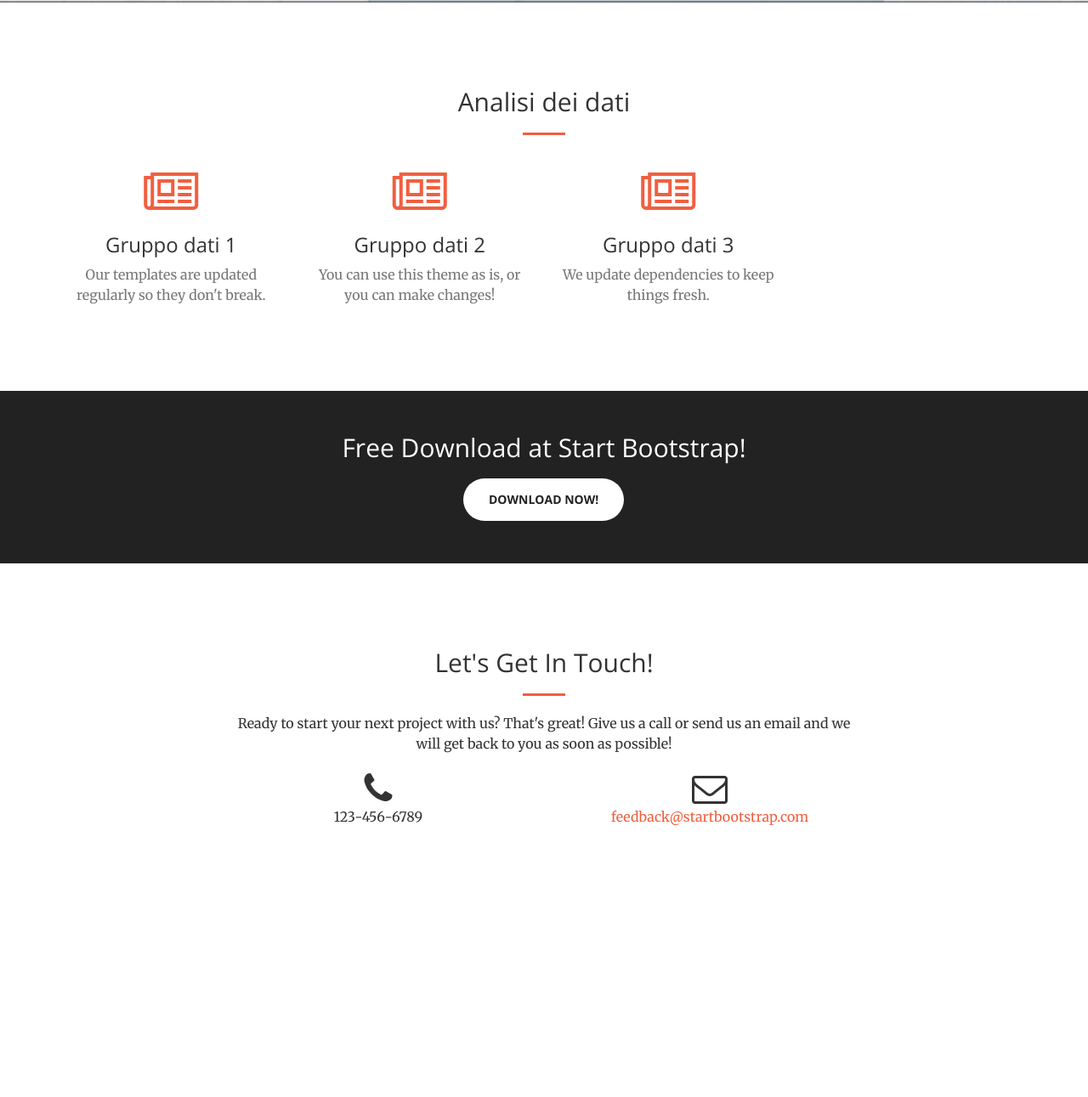
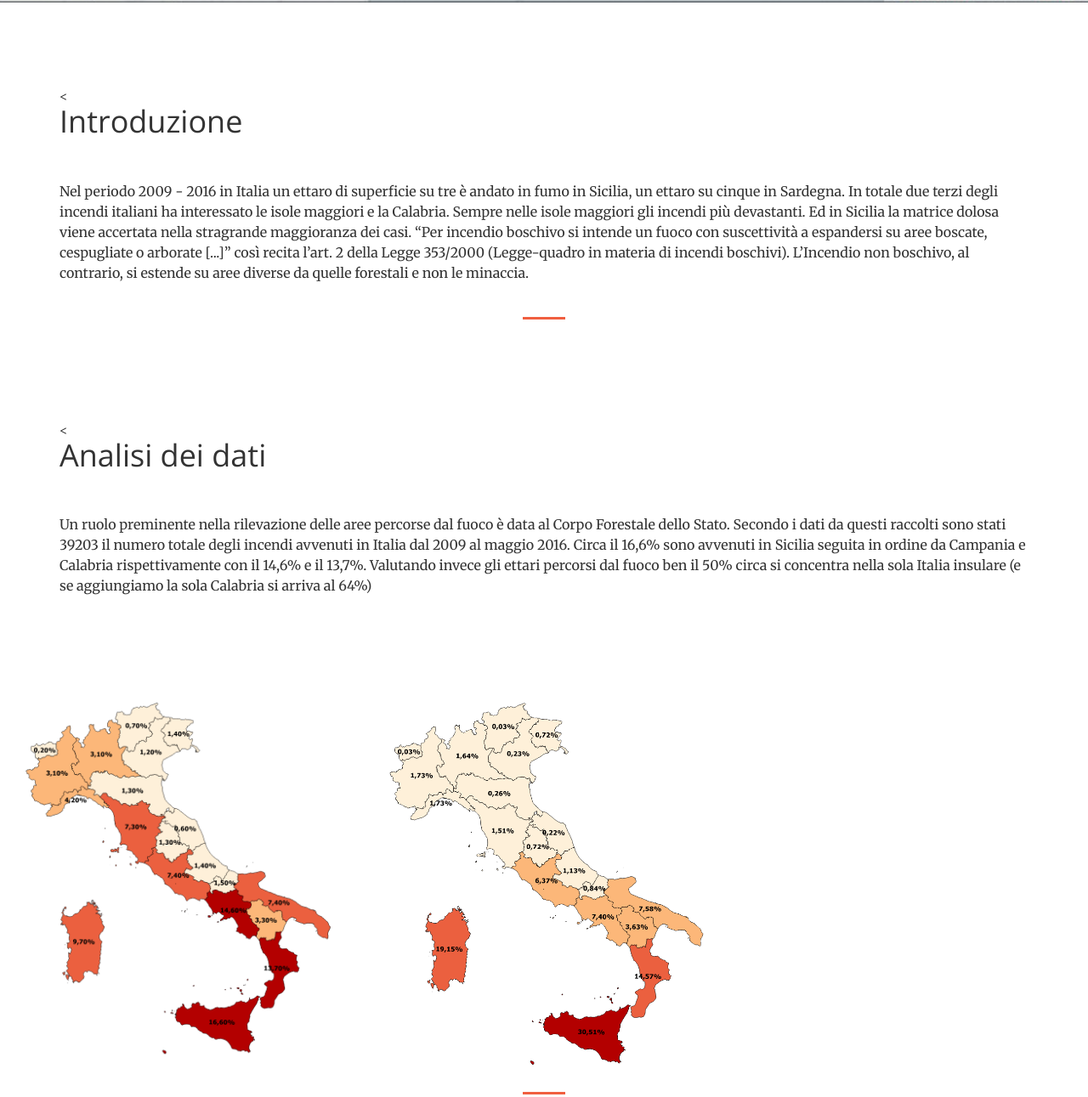
Before and after one commit to giuragu/fire, a website: page index.html in a window 1280 px wide. Shown: the part 797-2088 px from the top of the page at 85% size. Before the commit the page ends 1890 px from the top, so only its background shows below. Drawn offline with nearby package versions, Linux system fonts and the light colour scheme.

Commit message:
update index.html

```diff
--- a/index.html
+++ b/index.html
@@ -50,14 +50,12 @@
             <div class="collapse navbar-collapse" id="bs-example-navbar-collapse-1">
                 <ul class="nav navbar-nav navbar-right">
                     <li>
-                        <a class="page-scroll" href="#services">Analisi dei dati</a>
+                        <a class="page-scroll" href="#introduzione">Introduzione</a>
                     </li>
                     <li>
-                        <a class="page-scroll" href="#portfolio">Portfolio</a>
+                        <a class="page-scroll" href="#analisidati">Analisi dei dati</a>
                     </li>
-                    <li>
-                        <a class="page-scroll" href="#contact">Contact</a>
-                    </li>
+
                 </ul>
             </div>
             <!-- /.navbar-collapse -->
@@ -74,72 +72,72 @@
     </header>
 
 
-
-
-    <section id="services">
+    <section id="introduzione">
         <div class="container">
             <div class="row">
-                <div class="col-lg-12 text-center">
-                    <h2 class="section-heading">Analisi dei dati</h2>
-                    <hr class="primary">
+                <div class="col-lg-12 text-left">
+                    <<h1 class="section-heading">Introduzione</h2>
+                    <br>
+                    <br>
+                    <p> Nel periodo 2009 - 2016 in Italia un ettaro di superficie su tre è andato in fumo in Sicilia, un ettaro su cinque in Sardegna.
+                        In totale due terzi degli incendi italiani ha interessato le isole maggiori e la Calabria. Sempre nelle isole maggiori gli incendi più devastanti.
+                        Ed in Sicilia la matrice dolosa viene accertata nella stragrande maggioranza dei casi.
+                        “Per incendio boschivo si intende un fuoco con suscettività a espandersi su aree boscate, cespugliate o arborate [...]”
+                        così recita l’art. 2  della Legge 353/2000 (Legge-quadro in materia di incendi boschivi). L’Incendio non boschivo, al contrario,
+                        si estende su aree diverse da quelle forestali e non le minaccia.
+                    </p>
                 </div>
             </div>
         </div>
+        <hr>
+
+    <section id="analisidati">
         <div class="container">
             <div class="row">
-                <div class="col-lg-3 col-md-6 text-center">
-                    <div class="service-box">
-                        <i class="fa fa-4x fa-newspaper-o text-primary sr-icons"></i>
-                        <h3>Gruppo dati 1</h3>
-                        <p class="text-muted">Our templates are updated regularly so they don't break.</p>
-                    </div>
+                <div class="col-lg-12 text-left">
+                    <<h1 class="section-heading">Analisi dei dati</h2>
+                    <br>
+                    <br>
+                    <p> Un ruolo preminente nella rilevazione delle aree percorse dal fuoco è data al Corpo Forestale dello Stato. Secondo i dati da questi raccolti
+                        sono stati 39203 il numero totale degli incendi avvenuti in Italia
+                        dal 2009 al maggio 2016. Circa il 16,6% sono avvenuti in Sicilia seguita in ordine da Campania e Calabria rispettivamente con il 14,6% e il 13,7%.
+                        Valutando invece gli ettari percorsi dal fuoco ben il 50% circa si concentra nella sola Italia insulare (e se aggiungiamo la sola Calabria si arriva al 64%)
+                    </p>
                 </div>
-                <div class="col-lg-3 col-md-6 text-center">
-                    <div class="service-box">
-                        <i class="fa fa-4x fa-newspaper-o text-primary sr-icons"></i>
-                        <h3>Gruppo dati 2</h3>
-                        <p class="text-muted">You can use this theme as is, or you can make changes!</p>
-                    </div>
-                </div>
-                <div class="col-lg-3 col-md-6 text-center">
-                    <div class="service-box">
-                        <i class="fa fa-4x fa-newspaper-o text-primary sr-icons"></i>
-                        <h3>Gruppo dati 3</h3>
-                        <p class="text-muted">We update dependencies to keep things fresh.</p>
-                    </div>
-                </div>
-                </div>
+            </div>
         </div>
+
+
     </section>
 
     <section class="no-padding" id="portfolio">
         <div class="container-fluid">
             <div class="row no-gutter popup-gallery">
                 <div class="col-lg-4 col-sm-6">
-                    <a href="img/portfolio/fullsize/1.jpg" class="portfolio-box">
-                        <img src="img/portfolio/thumbnails/1.jpg" class="img-responsive" alt="">
+                    <a href="img/portfolio/fullsize/numincendiperregione.png" class="portfolio-box">
+                        <img src="img/portfolio/thumbnails/numincendiperregione.png" class="img-responsive" alt="">
                         <div class="portfolio-box-caption">
                             <div class="portfolio-box-caption-content">
                                 <div class="project-category text-faded">
-                                    Category
+                                    Numero totale incendi
                                 </div>
                                 <div class="project-name">
-                                    Project Name
+                                    dati percentuali in rapporto al dato nazionale dal 2009 al maggio 2016
                                 </div>
                             </div>
                         </div>
                     </a>
                 </div>
                 <div class="col-lg-4 col-sm-6">
-                    <a href="img/portfolio/fullsize/2.jpg" class="portfolio-box">
-                        <img src="img/portfolio/thumbnails/2.jpg" class="img-responsive" alt="">
+                    <a href="img/portfolio/fullsize/supincendiperregione.png" class="portfolio-box">
+                        <img src="img/portfolio/thumbnails/supincendiperregione.png" class="img-responsive" alt="">
                         <div class="portfolio-box-caption">
                             <div class="portfolio-box-caption-content">
                                 <div class="project-category text-faded">
-                                    Category
+                                    Superfice totale percorsa dal fuoco
                                 </div>
                                 <div class="project-name">
-                                    Project Name
+                                    dati percentuali i rapprto al dato nazionale dal 2009 al maggio 2016
                                 </div>
                             </div>
                         </div>
@@ -149,35 +147,9 @@
             </div>
         </div>
     </section>
+      <hr>
 
-    <aside class="bg-dark">
-        <div class="container text-center">
-            <div class="call-to-action">
-                <h2>Free Download at Start Bootstrap!</h2>
-                <a href="http://startbootstrap.com/template-overviews/creative/" class="btn btn-default btn-xl sr-button">Download Now!</a>
-            </div>
-        </div>
-    </aside>
 
-    <section id="contact">
-        <div class="container">
-            <div class="row">
-                <div class="col-lg-8 col-lg-offset-2 text-center">
-                    <h2 class="section-heading">Let's Get In Touch!</h2>
-                    <hr class="primary">
-                    <p>Ready to start your next project with us? That's great! Give us a call or send us an email and we will get back to you as soon as possible!</p>
-                </div>
-                <div class="col-lg-4 col-lg-offset-2 text-center">
-                    <i class="fa fa-phone fa-3x sr-contact"></i>
-                    <p>123-456-6789</p>
-                </div>
-                <div class="col-lg-4 text-center">
-                    <i class="fa fa-envelope-o fa-3x sr-contact"></i>
-                    <p><a href="mailto:your-email@your-domain.com">feedback@startbootstrap.com</a></p>
-                </div>
-            </div>
-        </div>
-    </section>
 
     <!-- jQuery -->
     <script src="vendor/jquery/jquery.min.js"></script>
```
